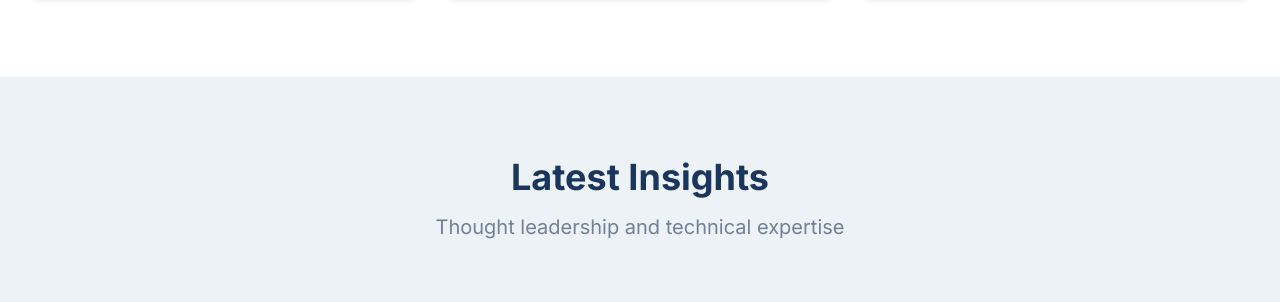
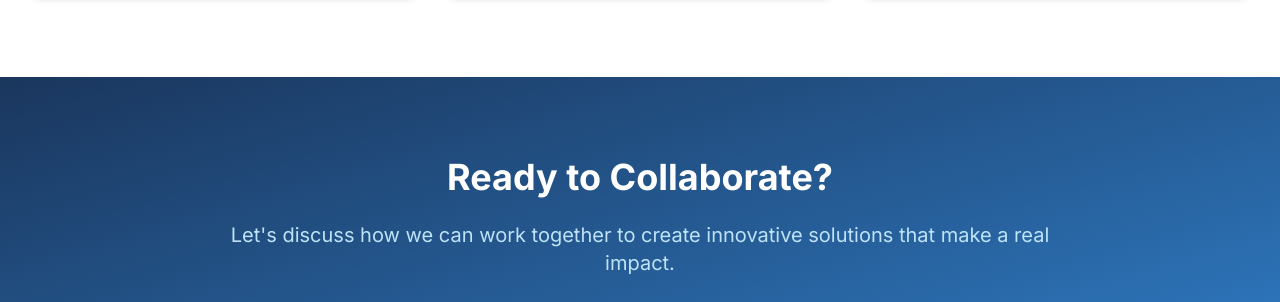
Before and after one commit to johnrosalesss/portfolio, a website: page pages/homepage.html in a window 1280 px wide. Shown: the part 5135-5437 px from the top of the page. Drawn offline with Linux system fonts and the light colour scheme.

Commit message:
updated resume

```diff
--- a/pages/homepage.html
+++ b/pages/homepage.html
@@ -661,8 +661,8 @@
         </div>
     </section>
 
-    <!-- Blog Preview -->
-    <section class="py-20 bg-surface">
+    <!-- Blog Preview
+    <!-- <section class="py-20 bg-surface">
         <div class="max-w-7xl mx-auto px-4 sm:px-6 lg:px-8">
             <div class="text-center mb-16">
                 <h2 class="text-3xl lg:text-4xl font-bold text-primary mb-4">Latest Insights</h2>
@@ -670,7 +670,7 @@
             </div>
 
             <div class="grid grid-cols-1 md:grid-cols-2 gap-8">
-                <!-- Blog Post 1 -->
+                Blog Post 1
                 <article
                     class="bg-white rounded-lg shadow-subtle hover:shadow-strong transition-shadow duration-300 overflow-hidden">
                     <div class="h-48 overflow-hidden">
@@ -690,7 +690,7 @@
                     </div>
                 </article>
 
-                <!-- Blog Post 2 -->
+                Blog Post 2
                 <article
                     class="bg-white rounded-lg shadow-subtle hover:shadow-strong transition-shadow duration-300 overflow-hidden">
                     <div class="h-48 overflow-hidden">
@@ -713,7 +713,7 @@
                 </article>
             </div>
         </div>
-    </section>
+    </section> -->
 
     <!-- CTA Section -->
     <section class="py-20 bg-gradient-to-br from-primary to-secondary">
```
Also changed, not shown: 1 other file.
